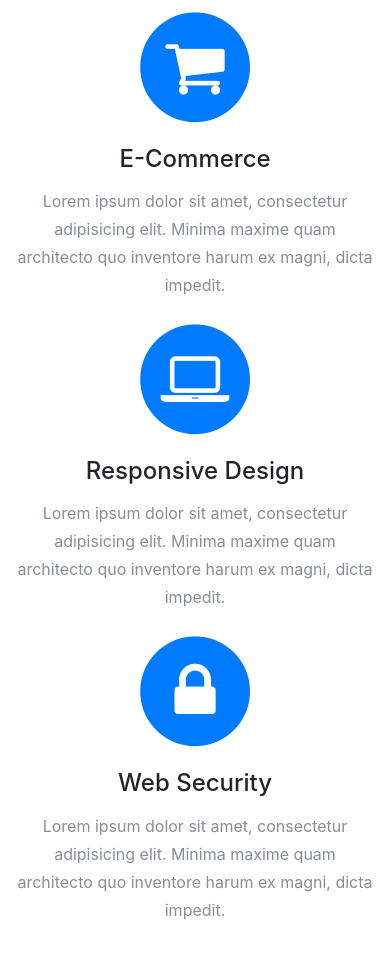
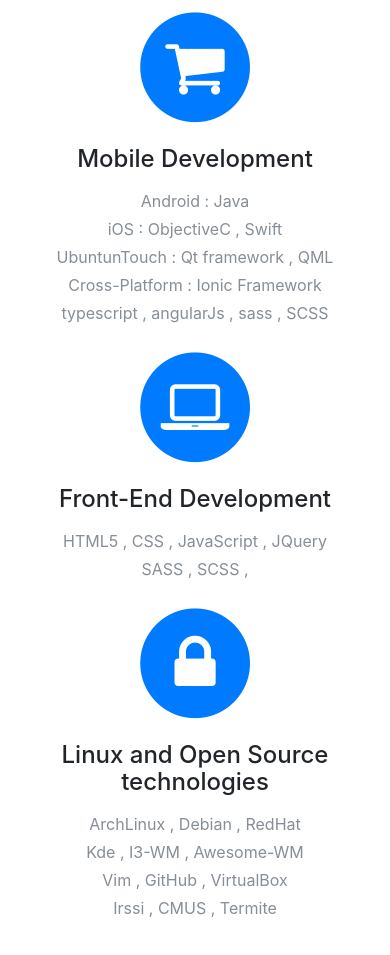
Before and after one commit to kasshedi117/kastouri.com, a website with bundled scripts: page index.html in a window 390 px wide. Shown: the part 709-1664 px from the top of the page. Built offline with nearby package versions, Linux system fonts and the light colour scheme; a web font is replaced by a local one.

Commit message:
Change services ( Mobile , Front-End , Linux )

```diff
--- a/index.html
+++ b/index.html
@@ -83,24 +83,24 @@
               <i class="fa fa-circle fa-stack-2x text-primary"></i>
               <i class="fa fa-shopping-cart fa-stack-1x fa-inverse"></i>
             </span>
-            <h4 class="service-heading">E-Commerce</h4>
-            <p class="text-muted">Lorem ipsum dolor sit amet, consectetur adipisicing elit. Minima maxime quam architecto quo inventore harum ex magni, dicta impedit.</p>
+            <h4 class="service-heading">Mobile Development</h4>
+            <p class="text-muted"> Android : Java  <br /> iOS : ObjectiveC , Swift  <br /> UbuntunTouch : Qt framework , QML  <br />  Cross-Platform : Ionic Framework <br /> typescript , angularJs , sass , SCSS  </p>
           </div>
           <div class="col-md-4">
             <span class="fa-stack fa-4x">
               <i class="fa fa-circle fa-stack-2x text-primary"></i>
               <i class="fa fa-laptop fa-stack-1x fa-inverse"></i>
             </span>
-            <h4 class="service-heading">Responsive Design</h4>
-            <p class="text-muted">Lorem ipsum dolor sit amet, consectetur adipisicing elit. Minima maxime quam architecto quo inventore harum ex magni, dicta impedit.</p>
+            <h4 class="service-heading">Front-End Development</h4>
+            <p class="text-muted"> HTML5 , CSS , JavaScript , JQuery  <br /> SASS , SCSS ,   </p>
           </div>
           <div class="col-md-4">
             <span class="fa-stack fa-4x">
               <i class="fa fa-circle fa-stack-2x text-primary"></i>
               <i class="fa fa-lock fa-stack-1x fa-inverse"></i>
             </span>
-            <h4 class="service-heading">Web Security</h4>
-            <p class="text-muted">Lorem ipsum dolor sit amet, consectetur adipisicing elit. Minima maxime quam architecto quo inventore harum ex magni, dicta impedit.</p>
+            <h4 class="service-heading">Linux and Open Source technologies </h4>
+            <p class="text-muted"> ArchLinux , Debian , RedHat  <br /> Kde , I3-WM , Awesome-WM <br /> Vim , GitHub , VirtualBox <br /> Irssi , CMUS , Termite <br />  </p>
           </div>
         </div>
       </div>
```
